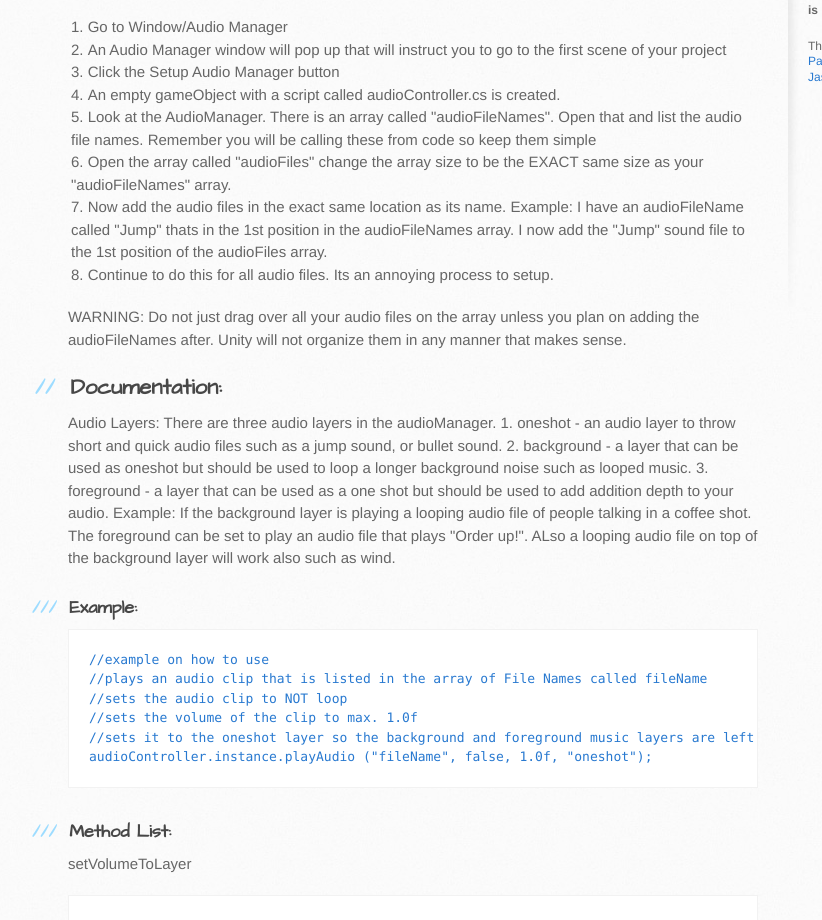
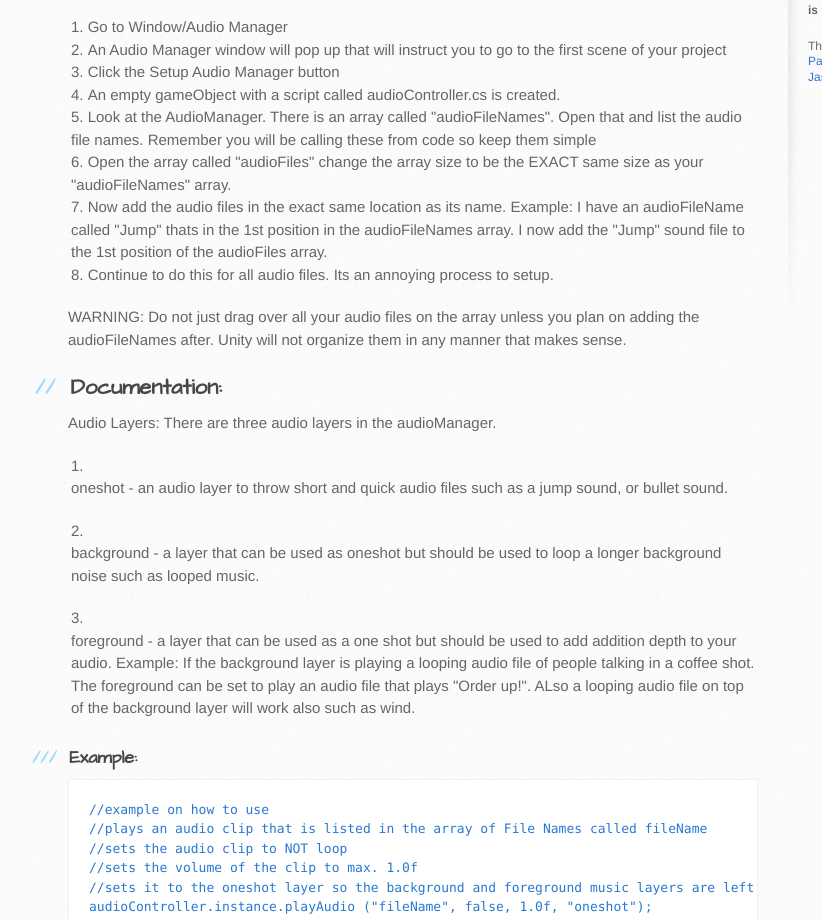
Before and after one commit to kinifi/AudioManager, a plain HTML site: page index.html in a window 1280 px wide. Shown: the part 429-1349 px from the top of the page, without its empty margins (102-924 px from the left). Drawn offline with Linux system fonts and the light colour scheme.

```diff
--- a/index.html
+++ b/index.html
@@ -51,12 +51,13 @@
 <h2>
 <a name="documentation" class="anchor" href="#documentation"><span class="octicon octicon-link"></span></a>Documentation:</h2>
 
-<p>Audio Layers: There are three audio layers in the audioManager.
-1. oneshot - an audio layer to throw short and quick audio files such as a jump sound, or bullet sound.
-2. background - a layer that can be used as oneshot but should be used to loop a longer background noise such as looped music.
-3. foreground - a layer that can be used as a one shot but should be used to add addition depth to your audio. Example: If the background layer is playing a looping audio file of people talking in a coffee shot. The foreground can be set to play an audio file that plays "Order up!". ALso a looping audio file on top of the background layer will work also such as wind. </p>
+<p>Audio Layers: There are three audio layers in the audioManager.</p>
 
-<h3>
+<ol>
+<li><p>oneshot - an audio layer to throw short and quick audio files such as a jump sound, or bullet sound. </p></li>
+<li><p>background - a layer that can be used as oneshot but should be used to loop a longer background noise such as looped music. </p></li>
+<li><p>foreground - a layer that can be used as a one shot but should be used to add addition depth to your audio. Example: If the background layer is playing a looping audio file of people talking in a coffee shot. The foreground can be set to play an audio file that plays "Order up!". ALso a looping audio file on top of the background layer will work also such as wind. </p></li>
+</ol><h3>
 <a name="example" class="anchor" href="#example"><span class="octicon octicon-link"></span></a>Example:</h3>
 
 <pre><code>//example on how to use
```
Also changed, not shown: params.json (+1 -1 lines).
